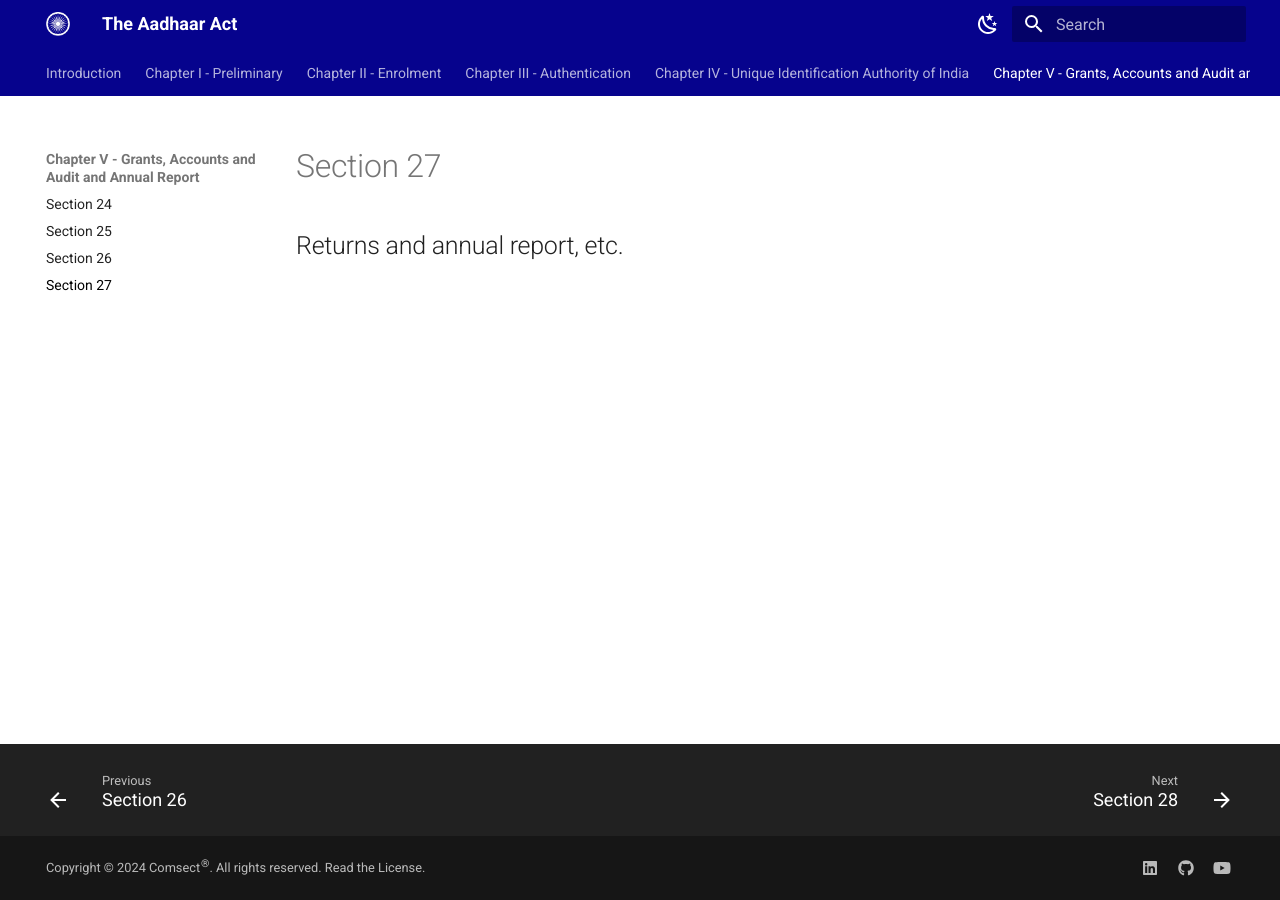
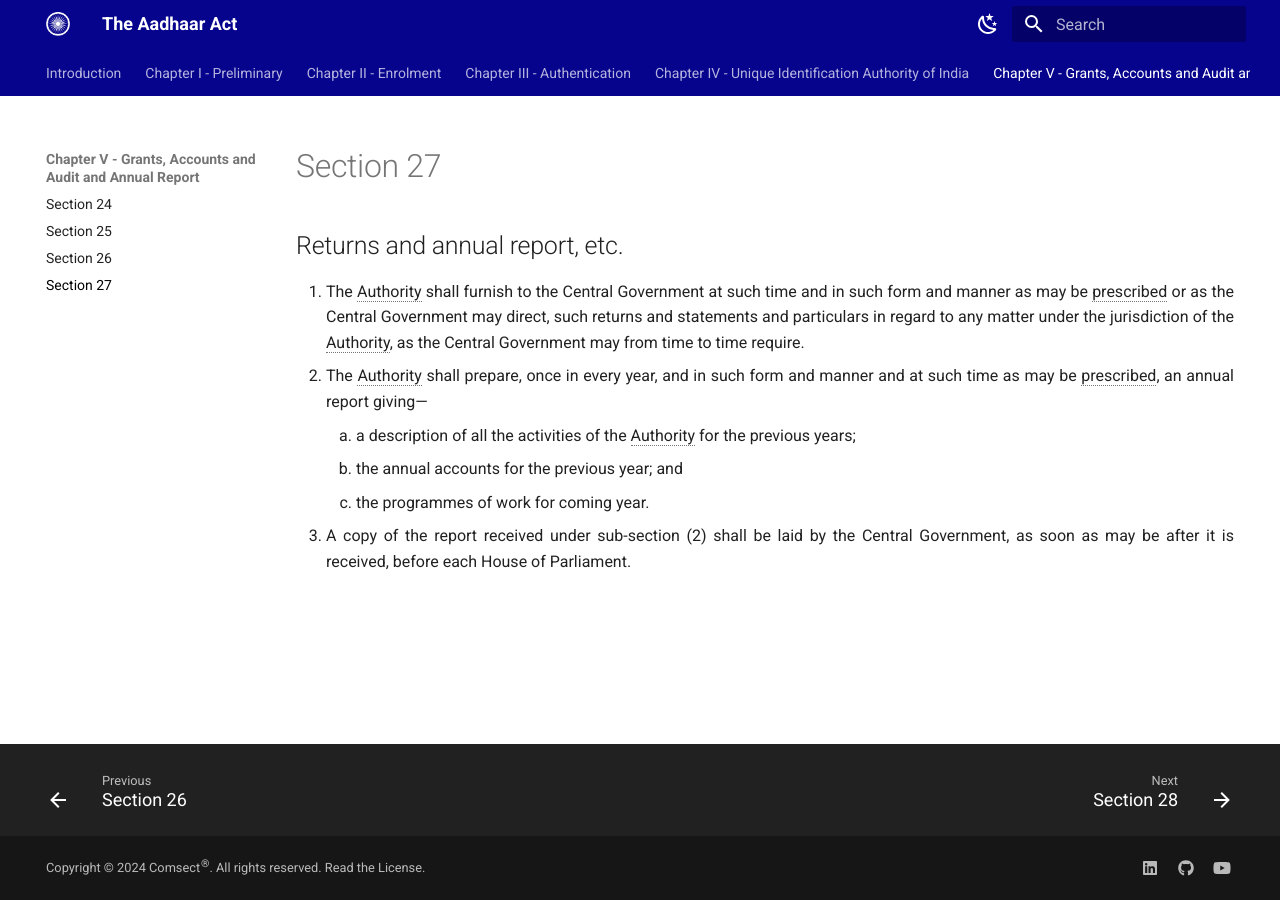
Before and after one commit to comsect/aadhaar-act, an MkDocs documentation site: the page built from docs/en/27.md, in a window 1280 px wide. Built offline with MkDocs 1.6.1 and Material for MkDocs 9.7.7, drawn with Linux system fonts in a browser that asks for light colours.

Commit message:
add section-twenty-seven

```diff
--- a/docs/en/27.md
+++ b/docs/en/27.md
@@ -5,3 +5,10 @@ description: Returns and annual report, etc.
 ---
 
 ## Returns and annual report, etc.
+
+1. The Authority shall furnish to the Central Government at such time and in such form and manner as may be prescribed or as the Central Government may direct, such returns and statements and particulars in regard to any matter under the jurisdiction of the Authority, as the Central Government may from time to time require.
+2. The Authority shall prepare, once in every year, and in such form and manner and at such time as may be prescribed, an annual report giving—
+    1. a description of all the activities of the Authority for the previous years;
+    2. the annual accounts for the previous year; and
+    3. the programmes of work for coming year.
+3. A copy of the report received under sub-section (2) shall be laid by the Central Government, as soon as may be after it is received, before each House of Parliament.
```
